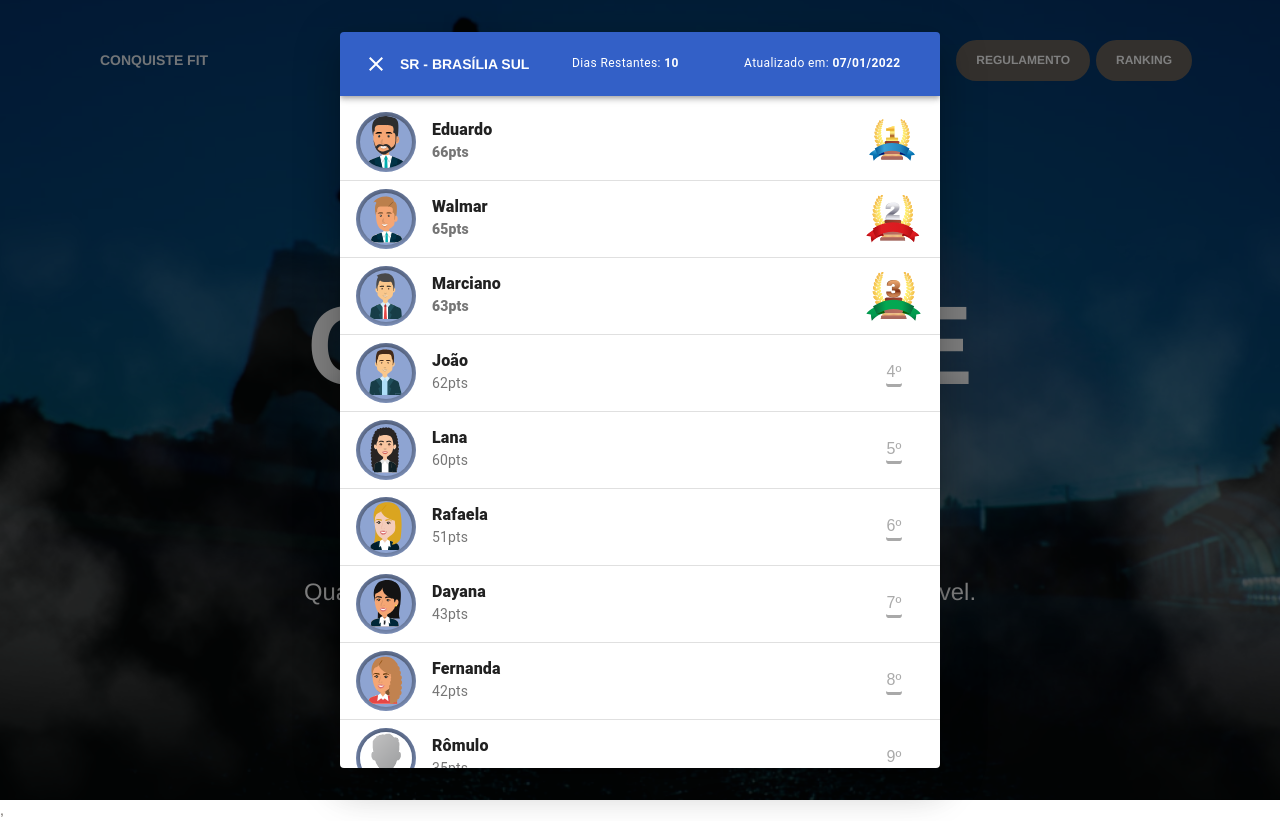
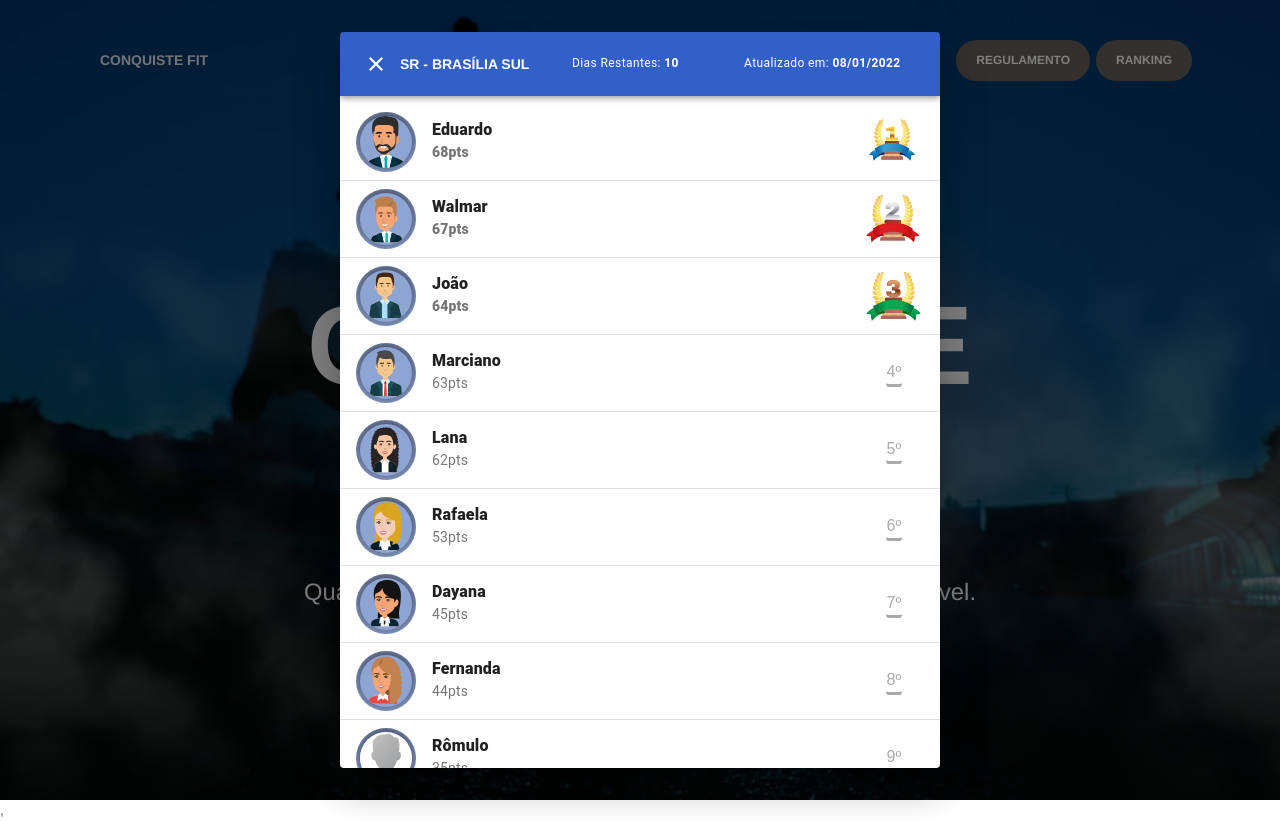
Before and after one commit to arthurfjadecastro/conquistefit, a React (Create React App) app: page /home in a window 1280 px wide. Both pictures are taken after a click on the button "RANKING". Built offline with nearby package versions, Linux system fonts and the light colour scheme.

Commit message:
Update pt on rank at 08/01/2022

```diff
--- a/src/views/Ranking.jsx
+++ b/src/views/Ranking.jsx
@@ -78,7 +78,7 @@ export default function Ranking({ open, handleClose }) {
       name: "Lana",
       src: "/img/LANA.svg",
       position: null,
-      pts: 60
+      pts: 62
     },
     {
       name: "Ramon",
@@ -90,7 +90,7 @@ export default function Ranking({ open, handleClose }) {
       name: "João",
       src: "/img/JOAO.svg",
       position: null,
-      pts: 62
+      pts: 64
     },
     {
       name: "Carol",
@@ -102,32 +102,32 @@ export default function Ranking({ open, handleClose }) {
       name: "Dayana",
       src: "/img/DAYANA.svg",
       position: null,
-      pts: 43
+      pts: 45
     },
     {
       name: "Arthur",
       src: "/img/ARTHUR.svg",
       position: null,
-      pts: 13
+      pts: 15
 
     },
     {
       name: "Walmar",
       src: "/img/WALMAR.svg",
       position: null,
-      pts: 65
+      pts: 67
     },
     {
       name: "Rafaela",
       src: "/img/RAFAELA.svg",
       position: null,
-      pts: 51
+      pts: 53
     },
     {
       name: "Fernanda",
       src: "/img/FERNANDA.svg",
       position: null,
-      pts: 42
+      pts: 44
     },
     {
       name: "Kerson",
@@ -151,13 +151,13 @@ export default function Ranking({ open, handleClose }) {
       name: "Eduardo",
       src: "/img/Eduardo.svg",
       position: null,
-      pts: 66
+      pts: 68
     },
     {
       name: "Juliana",
       src: "/img/default-avatar.png",
       position: null,
-      pts: 20
+      pts: 22
     },
     {
       name: "Gilberto",
@@ -205,7 +205,7 @@ export default function Ranking({ open, handleClose }) {
     {
       name: "Paula",
       src: "/img/default-avatar.png",
-      pts: 13,
+      pts: 15,
       position: null
     },
     {
@@ -277,7 +277,7 @@ export default function Ranking({ open, handleClose }) {
               Dias Restantes:    <b> {diffDays}</b>
             </Typography>
             <Typography variant="caption" className={classes.title2}>
-              Atualizado em:    <b> {"07/01/2022"}</b>
+              Atualizado em:    <b> {"08/01/2022"}</b>
             </Typography>
           </Toolbar>
         </AppBar>
```
